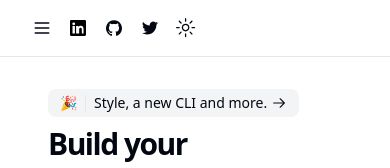
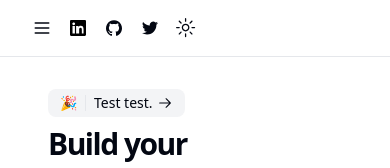
Before and after one commit to feliche93/felixvemmer, a Next.js app in the folder next/: page / in a window 390 px wide. Shown: the top 168 px of the page. Built offline with nearby package versions, Linux system fonts and the light colour scheme.

Commit message:
chore: test commit

```diff
--- a/next/src/app/page.tsx
+++ b/next/src/app/page.tsx
@@ -17,7 +17,7 @@ export default function IndexPage() {
           className="inline-flex items-center rounded-lg bg-muted px-3 py-1 text-sm font-medium"
         >
           🎉 <Separator className="mx-2 h-4" orientation="vertical" />{' '}
-          <span className="sm:hidden">Style, a new CLI and more.</span>
+          <span className="sm:hidden">Test test.</span>
           <span className="hidden sm:inline">Introducing Style, a new CLI and more.</span>
           <ArrowRightIcon className="ml-1 h-4 w-4" />
         </Link>
```
